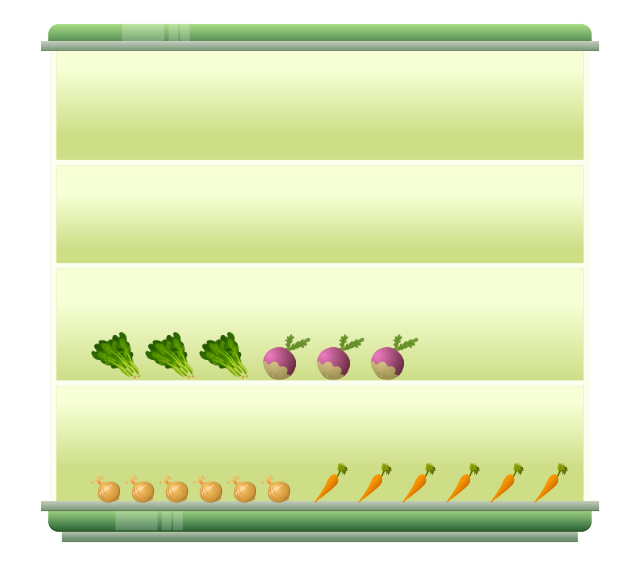
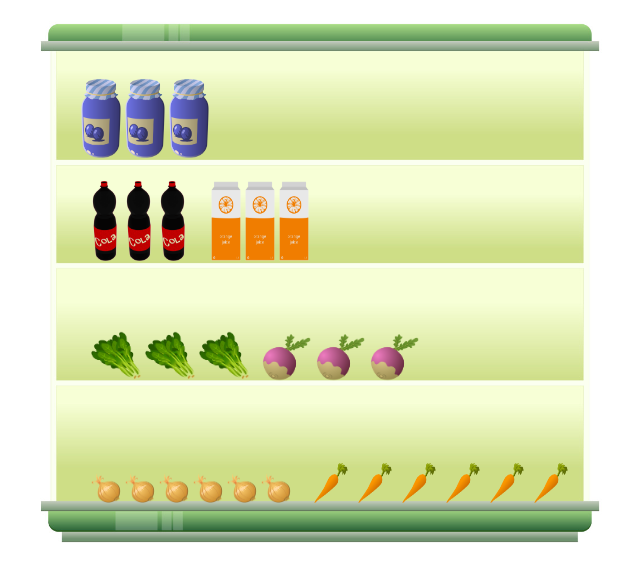
Before and after one commit to AlbertCos/GHs1, a plain HTML site: page Seccion Bootstrap/WebDevelopmnt/Reto2_Showcase/index.html in a window 1280 px wide. Shown: the whole page, without its empty margins (319-959 px from the left). Drawn offline with Linux system fonts and the light colour scheme.

Commit message:
Añadidas zanahorias, espinacas, cebollas, cebollas moradas, cola, zumo y mermelada

```diff
--- a/Seccion Bootstrap/WebDevelopmnt/Reto2_Showcase/css/style.css
+++ b/Seccion Bootstrap/WebDevelopmnt/Reto2_Showcase/css/style.css
@@ -64,3 +64,43 @@
   margin-top: 5px;
   top: 0;
 }
+#group_cola {
+    width: 210px;
+    height: 90px;
+    position: absolute;
+    top: 168px;
+    right: 420px;
+}
+.cola{
+  width: 30px;
+  height: 80px;
+  margin-top: 5px;
+  top: 0;
+}
+
+#group_juice {
+    width: 210px;
+    height: 90px;
+    position: absolute;
+    top: 168px;
+    right: 300px;
+}
+.juice{
+  width: 30px;
+  height: 80px;
+  margin-top: 5px;
+  top: 0;
+}
+#group_jar {
+    width: 210px;
+    height: 90px;
+    position: absolute;
+    top: 65px;
+    right: 430px;
+}
+.jar{
+  width: 40px;
+  height: 80px;
+  margin-top: 5px;
+  top: 0;
+}
--- a/Seccion Bootstrap/WebDevelopmnt/Reto2_Showcase/index.html
+++ b/Seccion Bootstrap/WebDevelopmnt/Reto2_Showcase/index.html
@@ -35,6 +35,21 @@
       <img id="purple02" class="purple_onion" src="./images/purple_onion_01.png" alt="purple_onion" draggable="true" ondragstart="">
       <img id="purple03" class="purple_onion" src="./images/purple_onion_01.png" alt="purple_onion" draggable="true" ondragstart="">
     </div>
+    <div id="group_cola">
+      <img id="cola01" class="cola" src="./images/Cola_01.png" alt="cola" draggable="true" ondragstart="">
+      <img id="cola02" class="cola" src="./images/Cola_01.png" alt="cola" draggable="true" ondragstart="">
+      <img id="cola03" class="cola" src="./images/Cola_01.png" alt="cola" draggable="true" ondragstart="">
+    </div>
+    <div id="group_juice">
+      <img id="juice01" class="juice" src="./images/juice_01.png" alt="juice" draggable="true" ondragstart="">
+      <img id="juice02" class="juice" src="./images/juice_01.png" alt="juice" draggable="true" ondragstart="">
+      <img id="juice03" class="juice" src="./images/juice_01.png" alt="juice" draggable="true" ondragstart="">
+    </div>
+    <div id="group_jar">
+      <img id="jar01" class="jar" src="./images/Jar_01.png" alt="jar" draggable="true" ondragstart="">
+      <img id="jar02" class="jar" src="./images/Jar_01.png" alt="jar" draggable="true" ondragstart="">
+      <img id="jar03" class="jar" src="./images/Jar_01.png" alt="jar" draggable="true" ondragstart="">
+    </div>
   </div>
 
 </body>
```
Also changed, not shown: Seccion Bootstrap/WebDevelopmnt/Reto2_Showcase/images/Cola_01.png (added), Seccion Bootstrap/WebDevelopmnt/Reto2_Showcase/images/Jar_01.png (added), Seccion Bootstrap/WebDevelopmnt/Reto2_Showcase/images/juice_01.png (added).
